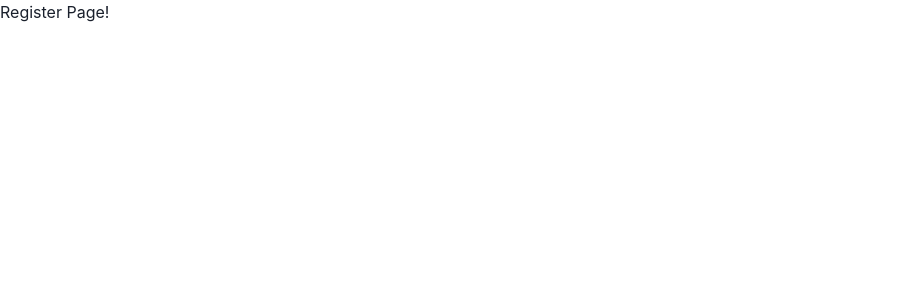
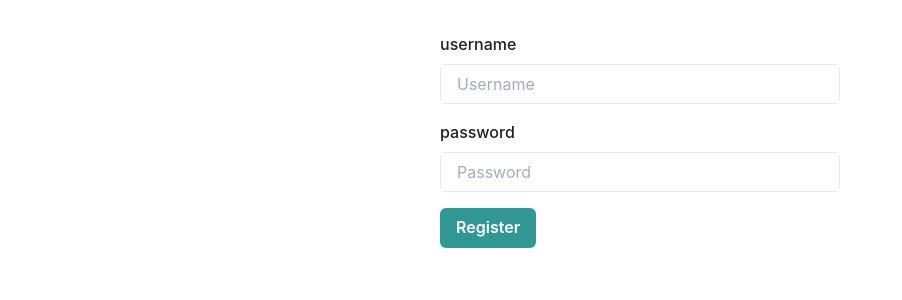
Before and after one commit to muhammadbassiony/Reddit-Clone-Front-End---React-Advanced-Tutorial-, a Next.js app: page /register in a window 1280 px wide. Shown: the top 300 px of the page, without its empty margins (0-902 px from the left). Built offline with nearby package versions, Linux system fonts and the light colour scheme.

Commit message:
next and chakra setup + login page done

```diff
--- a/package.json
+++ b/package.json
@@ -10,6 +10,7 @@
     "@chakra-ui/react": "^1.4.2",
     "@emotion/react": "^11.0.0",
     "@emotion/styled": "^11.0.0",
+    "formik": "^2.2.9",
     "framer-motion": "^4.0.3",
     "next": "latest",
     "react": "^17.0.2",
--- /dev/null
+++ b/src/components/InputField.tsx
@@ -0,0 +1,31 @@
+import React, { InputHTMLAttributes } from "react";
+import { Box } from "@chakra-ui/layout";
+import { useField } from "formik";
+import {
+  FormControl,
+  FormLabel,
+  FormErrorMessage,
+} from "@chakra-ui/form-control";
+import { Input } from "@chakra-ui/react";
+
+type InputFieldProps = InputHTMLAttributes<HTMLInputElement> & {
+  label: string;
+  name: string;
+};
+
+const InputField: React.FC<InputFieldProps> = ({
+  label,
+  size: _,
+  ...props
+}) => {
+  const [field, { error }] = useField(props);
+  return (
+    <FormControl isInvalid={!!error}>
+      <FormLabel htmlFor={field.name}>{label}</FormLabel>
+      <Input {...field} {...props} id={field.name} />
+      {error ? <FormErrorMessage>{error}</FormErrorMessage> : null}
+    </FormControl>
+  );
+};
+
+export default InputField;
--- /dev/null
+++ b/src/components/Wrapper.tsx
@@ -0,0 +1,21 @@
+import React from "react";
+import { Box } from "@chakra-ui/layout";
+
+interface WrapperProps {
+  variant?: "small" | "regular";
+}
+
+const Wrapper: React.FC<WrapperProps> = ({ children, variant = "regular" }) => {
+  return (
+    <Box
+      mt={8}
+      mx="auto"
+      maxW={variant === "regular" ? "800px" : "400px"}
+      w="100%"
+    >
+      {children}
+    </Box>
+  );
+};
+
+export default Wrapper;
--- a/src/pages/register.tsx
+++ b/src/pages/register.tsx
@@ -1,9 +1,55 @@
 import React from "react";
+import { Form, Formik } from "formik";
+import {
+  FormControl,
+  FormLabel,
+  FormErrorMessage,
+} from "@chakra-ui/form-control";
+import { Input } from "@chakra-ui/input";
+import Wrapper from "../components/Wrapper";
+import InputField from "../components/InputField";
+import { Box } from "@chakra-ui/layout";
+import { Button } from "@chakra-ui/button";
 
 interface registerProps {}
 
 const Register: React.FC<registerProps> = ({}) => {
-  return <div>Register Page!</div>;
+  return (
+    <Wrapper variant="small">
+      <Formik
+        initialValues={{ username: "", password: "" }}
+        onSubmit={(values) => {
+          console.log(values);
+        }}
+      >
+        {({ isSubmitting }) => (
+          <Form>
+            <InputField
+              name="username"
+              label="username"
+              placeholder="Username"
+            ></InputField>
+            <Box mt={4}>
+              <InputField
+                name="password"
+                label="password"
+                placeholder="Password"
+                type="password"
+              ></InputField>
+            </Box>
+            <Button
+              mt={4}
+              type="submit"
+              colorScheme="teal"
+              isLoading={isSubmitting}
+            >
+              Register
+            </Button>
+          </Form>
+        )}
+      </Formik>
+    </Wrapper>
+  );
 };
 
 export default Register;
```
Also changed, not shown: 1 other file (tests, documents, lock files or other folders).
